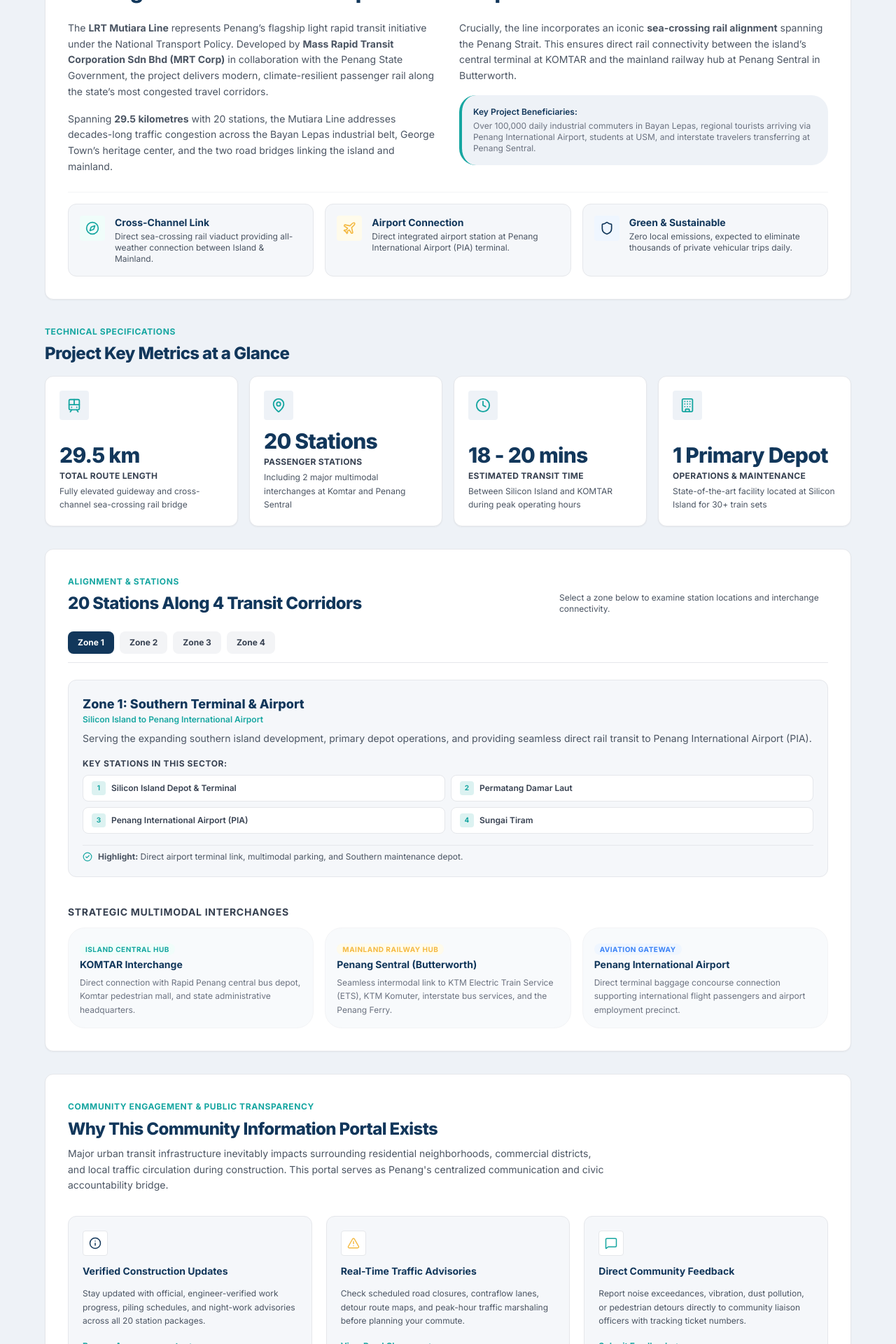
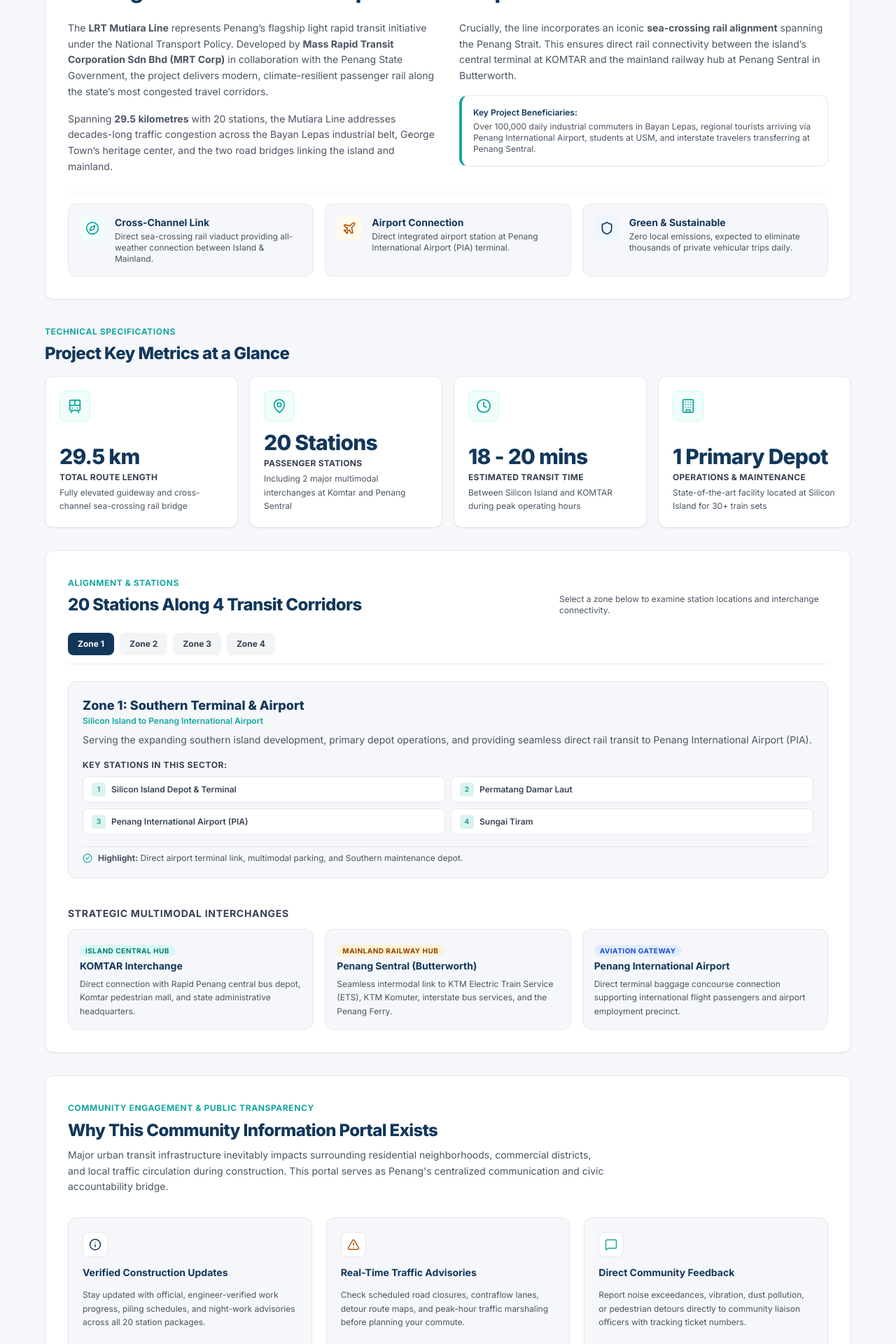
Before and after one commit to HazriqAfiq/Mutiara-LRT-Line-Community-Information-System, a React (Vite) app in the folder frontend/: page /about in a window 1280 px wide. Shown: the part 940-2860 px from the top of the page at 70% size. Built offline with nearby package versions, Linux system fonts and the light colour scheme.

Commit message:
Update construction updates icon to NotepadText and refine AboutPage UI

```diff
--- a/frontend/src/pages/public/AboutPage.jsx
+++ b/frontend/src/pages/public/AboutPage.jsx
@@ -170,7 +170,7 @@
   ];
 
   return (
-    <div className="min-h-screen" style={{ backgroundColor: '#EEF2F7' }}>
+    <div className="min-h-screen bg-[#F5F7FA]">
       {/* ── Page Header ─────────────────────────────────────────── */}
       <PageHeader
         title="About Penang LRT Mutiara Line"
@@ -260,9 +260,9 @@
                 spanning the Penang Strait. This ensures direct rail connectivity between the island’s
                 central terminal at KOMTAR and the mainland railway hub at Penang Sentral in Butterworth.
               </p>
-              <div className="p-4 bg-[#EEF2F7] rounded-2xl border-l-4 border-[#16A6A1] space-y-1">
+              <div className="p-4 bg-white rounded-lg border border-gray-200 border-l-4 border-l-[#16A6A1] space-y-1">
                 <p className="font-semibold text-xs text-[#12375B]">Key Project Beneficiaries:</p>
-                <p className="text-xs text-gray-500">
+                <p className="text-xs text-gray-600">
                   Over 100,000 daily industrial commuters in Bayan Lepas, regional tourists arriving via
                   Penang International Airport, students at USM, and interstate travelers transferring at
                   Penang Sentral.
@@ -274,7 +274,7 @@
           {/* 3 Strategic Pillars */}
           <div className="grid grid-cols-1 sm:grid-cols-3 gap-4 pt-4 border-t border-gray-100">
             <div className="flex items-start gap-3.5 p-4 rounded-lg bg-[#F5F7FA] border border-gray-200">
-              <div className="p-2 rounded bg-teal-50 text-[#16A6A1] flex-shrink-0">
+              <div className="p-2 rounded-md bg-teal-50 text-[#16A6A1] flex-shrink-0">
                 <Compass size={20} />
               </div>
               <div>
@@ -286,7 +286,7 @@
             </div>
 
             <div className="flex items-start gap-3.5 p-4 rounded-lg bg-[#F5F7FA] border border-gray-200">
-              <div className="p-2 rounded bg-amber-50 text-[#F4B942] flex-shrink-0">
+              <div className="p-2 rounded-md bg-amber-50 text-[#B45309] flex-shrink-0">
                 <Plane size={20} />
               </div>
               <div>
@@ -298,7 +298,7 @@
             </div>
 
             <div className="flex items-start gap-3.5 p-4 rounded-lg bg-[#F5F7FA] border border-gray-200">
-              <div className="p-2 rounded bg-blue-50 text-[#12375B] flex-shrink-0">
+              <div className="p-2 rounded-md bg-blue-50 text-[#12375B] flex-shrink-0">
                 <Shield size={20} />
               </div>
               <div>
@@ -332,7 +332,7 @@
                   key={metric.label}
                   className="bg-white rounded-lg p-5 border border-gray-200 shadow-sm flex flex-col justify-between"
                 >
-                  <div className="p-2.5 w-fit rounded bg-[#EEF2F7] text-[#16A6A1] mb-3">
+                  <div className="p-2.5 w-fit rounded-md bg-teal-50 text-[#16A6A1] border border-teal-100 mb-3">
                     <IconComp size={22} />
                   </div>
                   <div>
@@ -371,12 +371,16 @@
           </div>
 
           {/* Zone Selector Tabs */}
-          <div className="flex flex-wrap gap-2 border-b border-gray-200 pb-3">
+          <div role="tablist" aria-label="LRT Route Zones" className="flex flex-wrap gap-2 border-b border-gray-200 pb-3">
             {ZONES.map((zone) => (
               <button
                 key={zone.id}
+                role="tab"
+                id={`zone-tab-${zone.id}`}
+                aria-selected={activeZone === zone.id}
+                aria-controls={`zone-panel-${zone.id}`}
                 onClick={() => setActiveZone(zone.id)}
-                className={`px-3.5 py-2 rounded-md text-xs font-bold transition-colors ${
+                className={`px-3.5 py-2 rounded-md text-xs font-bold transition-colors focus:outline-none focus:ring-2 focus:ring-[#16A6A1] focus:ring-offset-2 ${
                   activeZone === zone.id
                     ? 'bg-[#12375B] text-white shadow-sm'
                     : 'bg-gray-100 text-gray-700 hover:bg-gray-200'
@@ -391,7 +395,12 @@
           {(() => {
             const currentZone = ZONES.find((z) => z.id === activeZone) || ZONES[0];
             return (
-              <div className="p-5 rounded-lg bg-[#F5F7FA] border border-gray-200 space-y-4">
+              <div
+                role="tabpanel"
+                id={`zone-panel-${currentZone.id}`}
+                aria-labelledby={`zone-tab-${currentZone.id}`}
+                className="p-5 rounded-lg bg-[#F5F7FA] border border-gray-200 space-y-4"
+              >
                 <div>
                   <h3 className="text-base sm:text-lg font-extrabold text-[#12375B]">
                     {currentZone.title}
@@ -437,34 +446,34 @@
               Strategic Multimodal Interchanges
             </h4>
             <div className="grid grid-cols-1 md:grid-cols-3 gap-4">
-              <div className="p-4 rounded-2xl border border-gray-100 bg-slate-50 space-y-1.5">
-                <span className="text-[10px] font-bold uppercase tracking-wider text-[#16A6A1] bg-teal-50 px-2 py-0.5 rounded-md">
+              <div className="p-4 rounded-lg border border-gray-200 bg-[#F5F7FA] space-y-1.5">
+                <span className="text-[10px] font-bold uppercase tracking-wider text-[#0f7a76] bg-teal-100/70 px-2 py-0.5 rounded-md">
                   Island Central Hub
                 </span>
                 <h5 className="font-bold text-sm text-[#12375B]">KOMTAR Interchange</h5>
-                <p className="text-xs text-gray-500 leading-relaxed">
+                <p className="text-xs text-gray-600 leading-relaxed">
                   Direct connection with Rapid Penang central bus depot, Komtar pedestrian mall, and
                   state administrative headquarters.
                 </p>
               </div>
 
-              <div className="p-4 rounded-2xl border border-gray-100 bg-slate-50 space-y-1.5">
-                <span className="text-[10px] font-bold uppercase tracking-wider text-[#F4B942] bg-amber-50 px-2 py-0.5 rounded-md text-[#92400e]">
+              <div className="p-4 rounded-lg border border-gray-200 bg-[#F5F7FA] space-y-1.5">
+                <span className="text-[10px] font-bold uppercase tracking-wider text-[#92400e] bg-amber-100/80 px-2 py-0.5 rounded-md">
                   Mainland Railway Hub
                 </span>
                 <h5 className="font-bold text-sm text-[#12375B]">Penang Sentral (Butterworth)</h5>
-                <p className="text-xs text-gray-500 leading-relaxed">
+                <p className="text-xs text-gray-600 leading-relaxed">
                   Seamless intermodal link to KTM Electric Train Service (ETS), KTM Komuter, interstate
                   bus services, and the Penang Ferry.
                 </p>
               </div>
 
-              <div className="p-4 rounded-2xl border border-gray-100 bg-slate-50 space-y-1.5">
-                <span className="text-[10px] font-bold uppercase tracking-wider text-[#3B82F6] bg-blue-50 px-2 py-0.5 rounded-md">
+              <div className="p-4 rounded-lg border border-gray-200 bg-[#F5F7FA] space-y-1.5">
+                <span className="text-[10px] font-bold uppercase tracking-wider text-[#1d4ed8] bg-blue-100/70 px-2 py-0.5 rounded-md">
                   Aviation Gateway
                 </span>
                 <h5 className="font-bold text-sm text-[#12375B]">Penang International Airport</h5>
-                <p className="text-xs text-gray-500 leading-relaxed">
+                <p className="text-xs text-gray-600 leading-relaxed">
                   Direct terminal baggage concourse connection supporting international flight passengers
                   and airport employment precinct.
                 </p>
@@ -493,7 +502,7 @@
 
           <div className="grid grid-cols-1 sm:grid-cols-3 gap-5 pt-2">
             <div className="p-5 rounded-lg bg-[#F5F7FA] border border-gray-200 space-y-3">
-              <div className="p-2 w-fit rounded bg-white text-[#12375B] border border-gray-200">
+              <div className="p-2 w-fit rounded-md bg-white text-[#12375B] border border-gray-200">
                 <Info size={18} />
               </div>
               <h4 className="font-bold text-sm text-[#12375B]">Verified Construction Updates</h4>
@@ -511,7 +520,7 @@
             </div>
 
             <div className="p-5 rounded-lg bg-[#F5F7FA] border border-gray-200 space-y-3">
-              <div className="p-2 w-fit rounded bg-white text-[#F4B942] border border-gray-200">
+              <div className="p-2 w-fit rounded-md bg-white text-[#B45309] border border-gray-200">
                 <AlertTriangle size={18} />
               </div>
               <h4 className="font-bold text-sm text-[#12375B]">Real-Time Traffic Advisories</h4>
@@ -529,7 +538,7 @@
             </div>
 
             <div className="p-5 rounded-lg bg-[#F5F7FA] border border-gray-200 space-y-3">
-              <div className="p-2 w-fit rounded bg-white text-[#16A6A1] border border-gray-200">
+              <div className="p-2 w-fit rounded-md bg-white text-[#16A6A1] border border-gray-200">
                 <MessageSquare size={18} />
               </div>
               <h4 className="font-bold text-sm text-[#12375B]">Direct Community Feedback</h4>
@@ -611,12 +620,12 @@
                   </div>
 
                   <span
-                    className={`text-[10px] font-bold uppercase tracking-wider px-2.5 py-1 rounded w-fit ${
+                    className={`text-[10px] font-bold uppercase tracking-wider px-2.5 py-1 rounded-md w-fit ${
                       isActive
                         ? 'text-[#0f7a76] bg-teal-100'
                         : isCompleted
                         ? 'text-gray-700 bg-gray-200'
-                        : 'text-gray-400 bg-gray-100'
+                        : 'text-gray-600 bg-gray-100'
                     }`}
                   >
                     {item.status}
@@ -667,6 +676,19 @@
           </div>
         </section>
 
+        {/* ============================================================
+            8. ACADEMIC DISCLAIMER (CMT322)
+            ============================================================ */}
+        <section className="bg-white rounded-lg p-5 border border-gray-200 text-xs text-gray-600 space-y-2">
+          <div className="flex items-center gap-2 text-[#12375B] font-bold">
+            <Info size={16} className="text-[#16A6A1] flex-shrink-0" />
+            <span>Academic Project Notice (CMT322)</span>
+          </div>
+          <p className="leading-relaxed">
+            This platform is an educational prototype developed for course CMT322 at Universiti Sains Malaysia (USM). It models a civic engagement and community information system for the Penang LRT Mutiara Line infrastructure initiative. All route alignments, station details, and timelines are based on publicly gazetted federal and state announcements.
+          </p>
+        </section>
+
       </div>
     </div>
   );
--- a/frontend/src/pages/public/HomePage.jsx
+++ b/frontend/src/pages/public/HomePage.jsx
@@ -17,7 +17,7 @@
 import {
   MessageSquare,
   ArrowRight,
-  Newspaper,
+  NotepadText,
   Car,
   ChevronRight,
   Train,
@@ -219,7 +219,7 @@
             >
               <div>
                 <div className="w-10 h-10 flex items-center justify-center rounded bg-[#E0F2FE] text-[#0284C7] mb-4">
-                  <Newspaper size={20} />
+                  <NotepadText size={20} />
                 </div>
                 <h3 className="font-bold text-[#12375B] text-base mb-2">
                   Construction Updates
```
